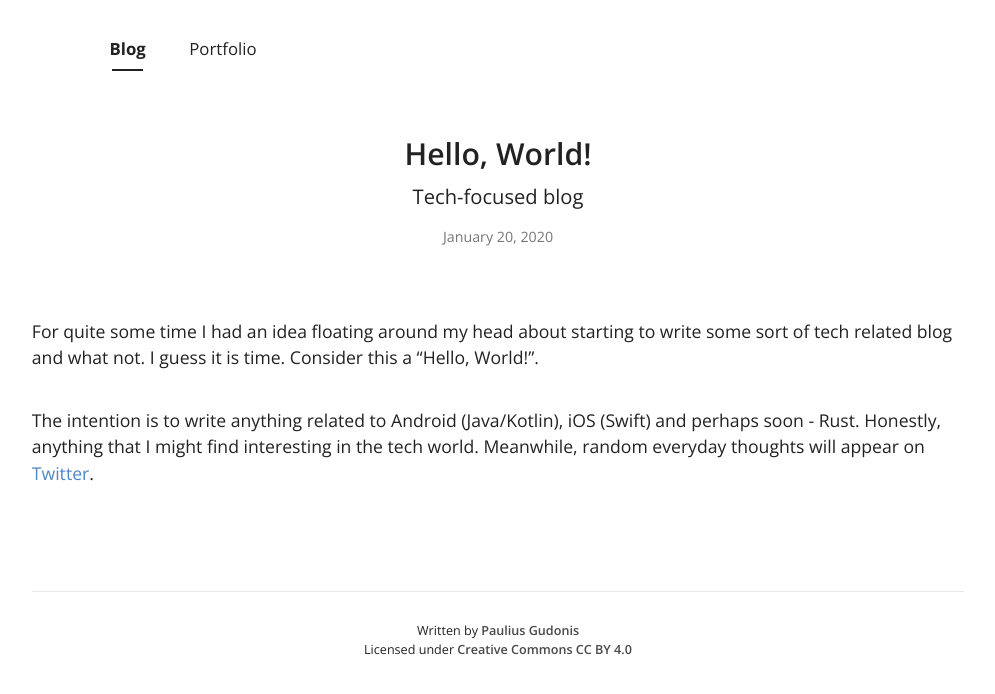
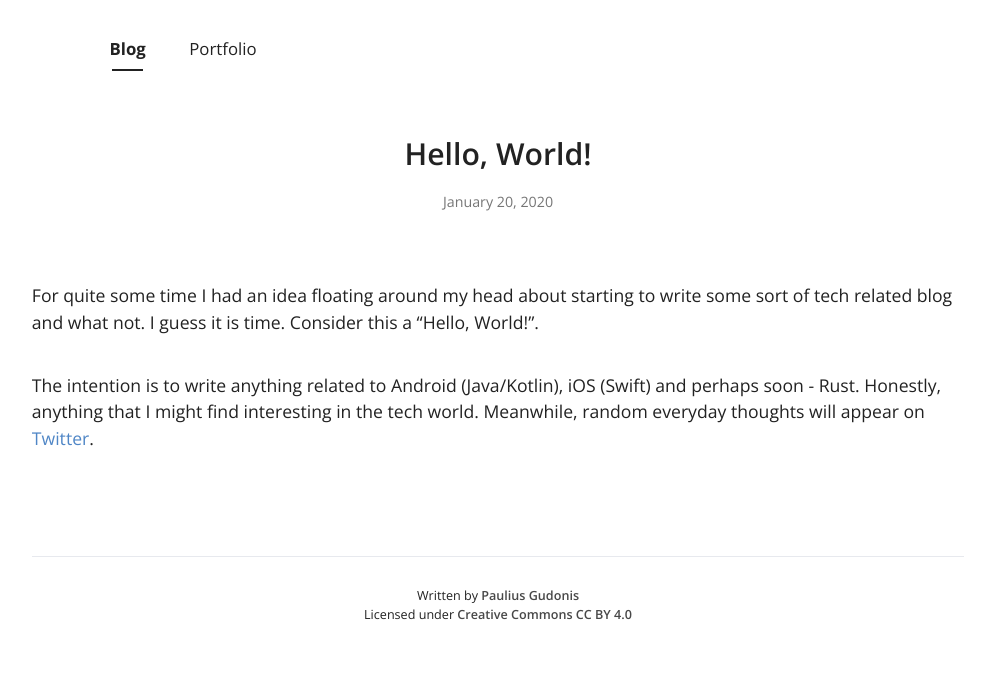
Before and after one commit to nakkht/pgu.dev, a Jekyll site: the page built from _posts/2020-01-20-hello-world.md, in a window 1280 px wide. Shown: the top 694 px of the page, without its empty margins (142-1137 px from the left). Built offline with Jekyll 4.4.1, drawn with Linux system fonts in a browser that asks for light colours; nearby versions of some CDN libraries.

Commit message:
Removed subtitles

```diff
--- a/_layouts/home.html
+++ b/_layouts/home.html
@@ -26,8 +26,6 @@ layout: default
               <p class="excerpt">
                 {% if post.excerpt.size > 50 %}
                 {{ post.excerpt | strip_html | strip_newlines | truncatewords: 25, '...' }}
-                {% else %}
-                {{ post.subtitle }}
                 {% endif %}
               </p>
               <span class="meta">
--- a/_layouts/post.html
+++ b/_layouts/post.html
@@ -4,7 +4,6 @@ layout: page
 <div id="post">
   <section class="post-header">
     <h1 class="title">{{ page.title }}</h1>
-    <p class="subtitle">{{ page.subtitle }}</p>
     <p class="meta">
       {{ page.date | date: "%B %-d, %Y" }}
     </p>
--- a/_posts/2020-01-20-hello-world.md
+++ b/_posts/2020-01-20-hello-world.md
@@ -1,7 +1,6 @@
 ---
 layout: post
 title: Hello, World!
-subtitle: Tech-focused blog
 author: Paulius Gudonis
 ---
 
--- a/_sass/layouts/_post.scss
+++ b/_sass/layouts/_post.scss
@@ -6,9 +6,6 @@
         text-align: center;
         .title{
             margin-bottom: 0px;
-        }
-        .subtitle{
-            font-size : 1.2rem;
         }
         .meta{
             color : $text-gray;
```
Also changed, not shown: _drafts/rust-borrowing.md (+0 -1 lines), _drafts/rust-lifetimes.md (+0 -1 lines), _drafts/rust-ownership.md (+0 -1 lines).
